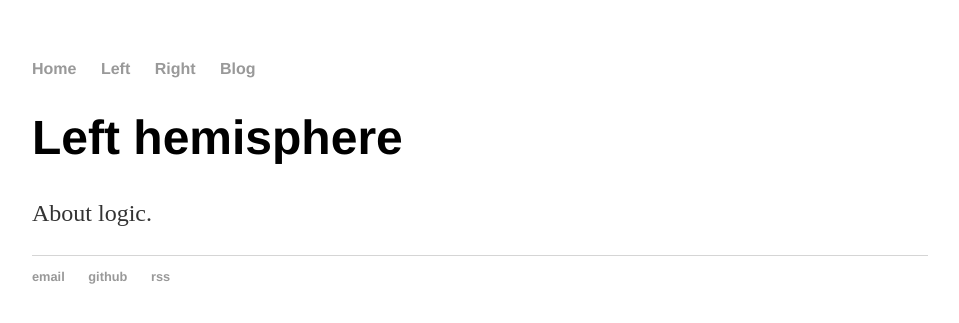
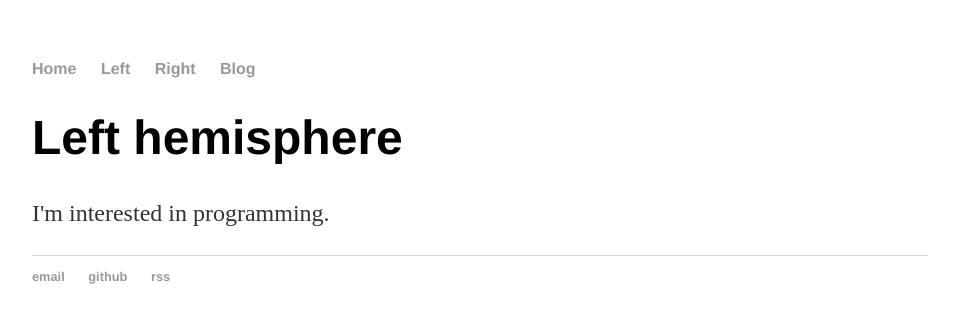
Before and after one commit to aa153/aa153.github.io, a Jekyll site: the page built from left/index.html, in a window 1280 px wide. Shown: the top 323 px of the page, without its empty margins (160-1119 px from the left). Built offline with Jekyll 4.4.1, drawn with Linux system fonts in a browser that asks for light colours.

Commit message:
Update index.html

```diff
--- a/left/index.html
+++ b/left/index.html
@@ -4,5 +4,5 @@ title: AG left hemisphere
 ---
 	<div class="blurb">
 	<h1>Left hemisphere</h1>
-	<p>About logic.</p>
+	<p>I'm interested in programming.</p>
 	</div><!-- /.blurb -->
```
